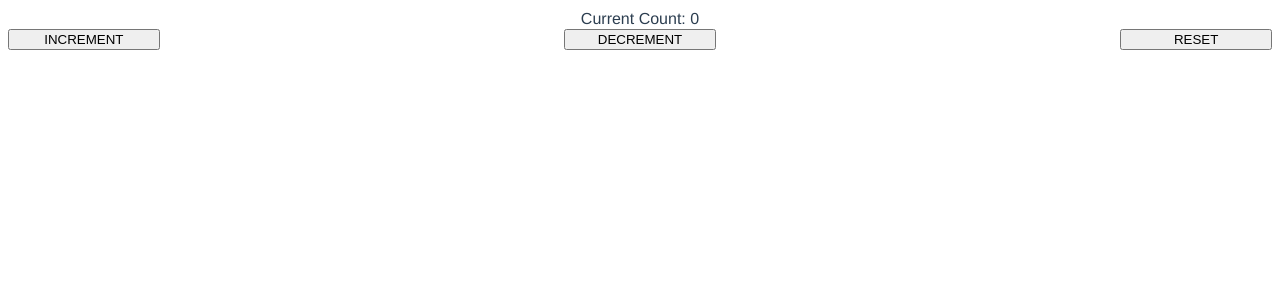
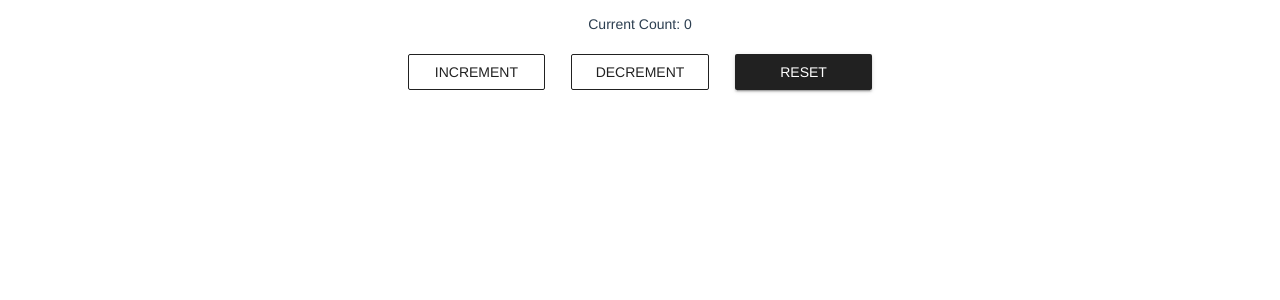
Before and after one commit to Nirajn2311/vue-counter-app, a Vue app: page / in a window 1280 px wide. Shown: the top 300 px of the page. Built offline with nearby package versions, Linux system fonts and the light colour scheme.

Commit message:
Add design to buttons

```diff
--- a/babel.config.js
+++ b/babel.config.js
@@ -1,5 +1,10 @@
 module.exports = {
-  presets: [
-    '@vue/app'
+  "presets": [
+    [
+      "@vue/app",
+      {
+        "useBuiltIns": "entry"
+      }
+    ]
   ]
 }
--- a/src/App.vue
+++ b/src/App.vue
@@ -2,9 +2,9 @@
   <div id="app">
 	<div id="count">Current Count: {{ count }}</div>
 	<div id="button">
-		<button v-on:click="inc" id="inc">INCREMENT</button>
-		<button v-on:click="dec" id="dec">DECREMENT</button>
-		<button v-on:click="reset" id="reset">RESET</button>
+		<v-btn outline v-on:click="inc" id="inc">INCREMENT</v-btn>
+		<v-btn outline v-on:click="dec" id="dec">DECREMENT</v-btn>
+		<v-btn dark v-on:click="reset" id="reset">RESET</v-btn>
 	</div>
   </div>
 </template>
@@ -47,6 +47,7 @@ export default {
 #button {
 	display: grid;
 	grid-template-columns: repeat(3, 12%);
-	justify-content: space-between;
+	grid-column-gap: 10px;
+	justify-content: center;
 }
 </style>
```
Also changed, not shown: package.json (+5 -2 lines), src/main.js (+10 -5 lines), 1 other file (tests, documents, lock files or other folders).
